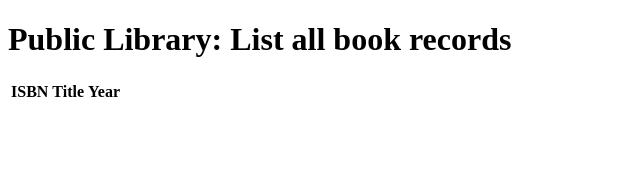
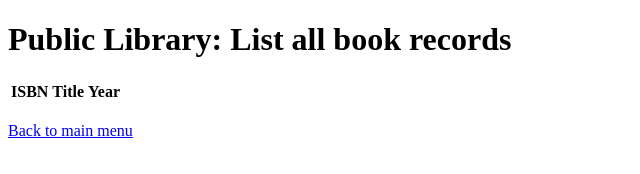
Before and after one commit to usman-tahir/basic-javascript-app, a plain HTML site: page public-library/listBooks.html in a window 1280 px wide. Shown: the whole page, without its empty margins (0-640 px from the left). Drawn offline with Linux system fonts and the light colour scheme.

Commit message:
feat: added navigation for home

```diff
--- a/public-library/listBooks.html
+++ b/public-library/listBooks.html
@@ -16,6 +16,11 @@
             </thead>
             <tbody></tbody>
         </table>
+        <br>
+        <nav>
+            <a href="index.html">Back to main menu</a>
+        </nav>
+
         <script src="src/controller/initialize.js"></script>
         <script src="src/model/Book.js"></script>
         <script src="src/view/listBooks.js"></script>
```
